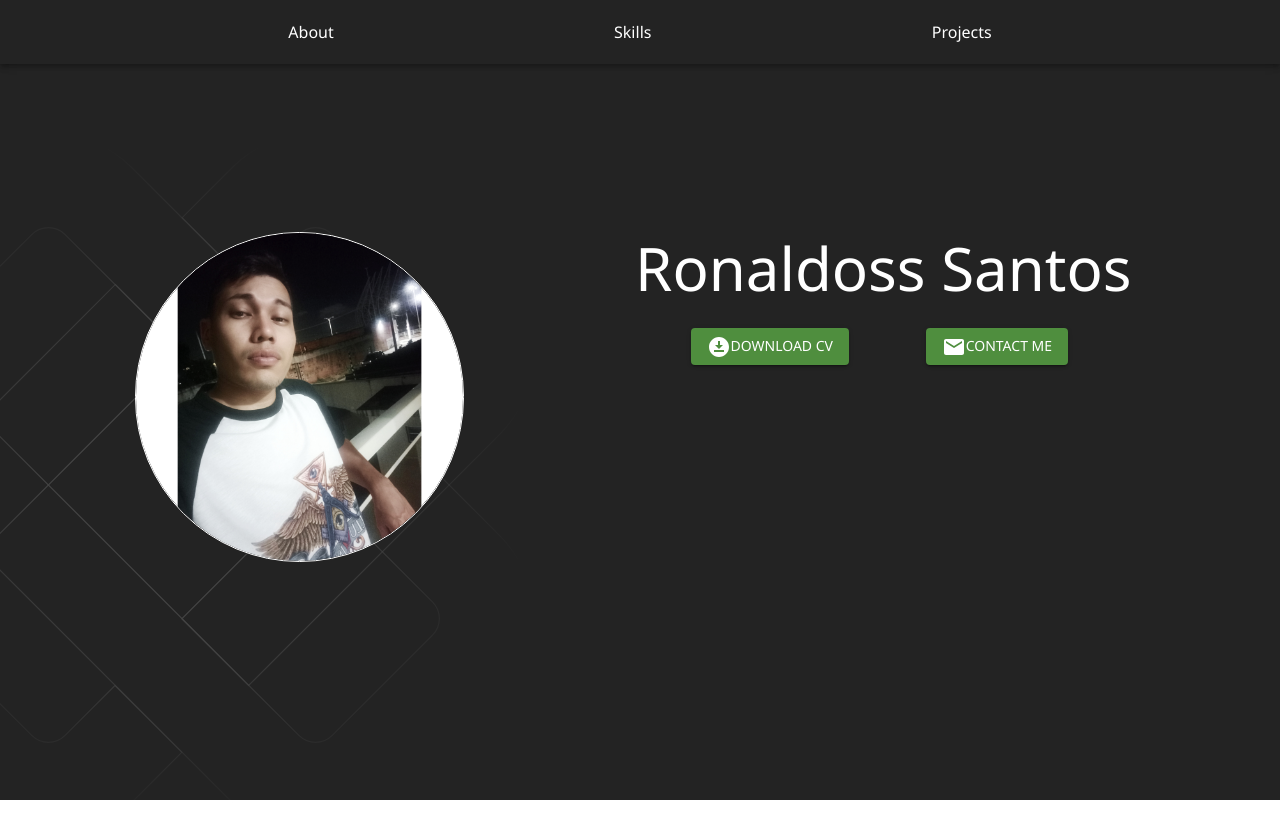
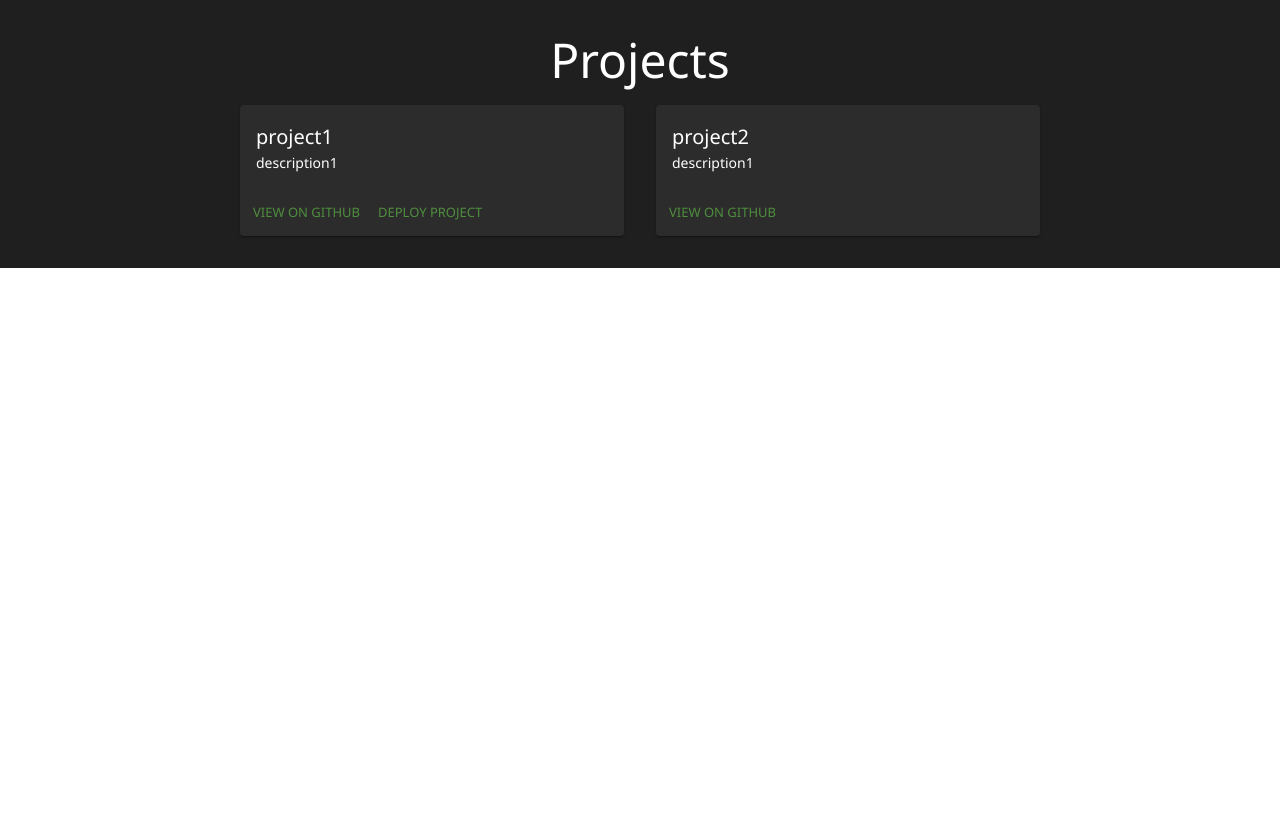
Before and after one commit to Ronaldosdeltas/My-portifolio, a React (Vite) app: page /projects in a window 1280 px wide. Shown: the top 838 px of the page. After the commit the page ends 800 px from the top, so only its background shows below. Built offline with nearby package versions, Linux system fonts and the light colour scheme.

Commit message:
Creating the routes and  buttons of the page projects

```diff
--- a/package.json
+++ b/package.json
@@ -14,9 +14,11 @@
     "@emotion/styled": "^11.14.0",
     "@mui/icons-material": "^6.4.5",
     "@mui/material": "^6.4.5",
+    "axios": "^1.8.1",
     "framer-motion": "^12.4.7",
     "react": "^19.0.0",
-    "react-dom": "^19.0.0"
+    "react-dom": "^19.0.0",
+    "react-router-dom": "^7.3.0"
   },
   "devDependencies": {
     "@eslint/js": "^9.19.0",
--- a/src/App.tsx
+++ b/src/App.tsx
@@ -1,17 +1,17 @@
 import Home from "./pages/Home/Home"
+import Projects from "./pages/Home/sections/Projects/Projects"
+import { BrowserRouter as Router, Route, Routes } from "react-router-dom";
 
 
-const App=() => {
-
+const App = () => {
   return (
-
-    <>
-
-
-     <Home/>
-
-    </>
-  )
-}
+    <Router>
+      <Routes>
+        <Route path="/" element={<Home />} />
+        <Route path="/projects" element={<Projects />} />
+      </Routes>
+    </Router>
+  );
+};
 
 export default App
--- a/src/assets/components/NavBar/NavBar.tsx
+++ b/src/assets/components/NavBar/NavBar.tsx
@@ -1,4 +1,5 @@
 import { AppBar, MenuItem, styled, Toolbar } from "@mui/material"
+import { Link as RouterLink } from "react-router-dom";
 
 const NavBar=() => {
 
@@ -7,19 +8,29 @@ const NavBar=() => {
          justifyContent: 'space-evenly',
 
     }))
+    const Styledlink = styled(RouterLink)(()=>({
+        color: 'white',
+        textDecoration: 'none'
+    }))
 
 
     return (
       <>
         <AppBar position="absolute">
             <StyledToolbar>
-           <MenuItem>About</MenuItem>
-           <MenuItem>Skills</MenuItem>
-              <MenuItem>Projects</MenuItem>
+            <Styledlink to="/about">
+          <MenuItem>About</MenuItem>
+        </Styledlink>
+          <Styledlink to="/skills">
+          <MenuItem>Skills</MenuItem>
+        </Styledlink>
+        <Styledlink to="/projects">
+          <MenuItem>Projects</MenuItem>
+        </Styledlink>
               </StyledToolbar>
             </AppBar>
       </>
-    )
-  }
+    );
+  };
 
   export default NavBar
--- a/src/pages/Home/Home.tsx
+++ b/src/pages/Home/Home.tsx
@@ -3,6 +3,7 @@ import Hero from "./sections/Hero/Hero"
 
 
 const Home=() => {
+
 
     return (
       <>
--- /dev/null
+++ b/src/pages/Home/sections/Projects/Projects.tsx
@@ -0,0 +1,65 @@
+import { Box, Button, Card, CardActions, CardContent, Grid, Typography } from "@mui/material";
+
+const Projects = () => {
+    const repos = [
+        {
+            id: 1,
+            name: "project1",
+            description: "description1",
+            url: "https://github.com/Ronaldosdeltas/sapace_invaders",
+            url: "https://ronaldosdeltas.github.io/sapace_invaders/"
+        },
+        {
+            id: 2,
+            name: "project2",
+            description: "description1",
+            url: "url1"
+        }
+    ]
+    return(
+        <Box sx={{ padding: "2rem", backgroundColor: "#1f1f1f" }}>
+      <Typography variant="h3" color="primary.contrastText" align="center" gutterBottom>
+        Projects
+      </Typography>
+      <Grid container spacing={4} justifyContent="center">
+        {repos.map((repo) => (
+          <Grid item xs={12} md={4} key={repo.id}>
+            <Card sx={{ backgroundColor: "#2c2c2c", color: "#fff" }}>
+              <CardContent>
+                <Typography variant="h6">{repo.name}</Typography>
+                <Typography variant="body2">{repo.description}</Typography>
+              </CardContent>
+                <CardActions>
+              <Button
+                  size="small"
+                  color="secondary"
+                  href={repo.url}
+                  target="_blank"
+                  rel="noopener noreferrer"
+                >
+                  View on GitHub
+                </Button>
+                {repo.id === 1 && (
+                <Button
+                  size="small"
+                  color="secondary"
+                  href={repo.url}
+                  target="_blank"
+                  rel="noopener noreferrer"
+                >
+                  Deploy project
+                </Button>
+              )}
+              </CardActions>
+            </Card>
+          </Grid>
+        ))}
+      </Grid>
+    </Box>
+  );
+};
+
+
+
+
+export default Projects;
```
Also changed, not shown: 1 other file (tests, documents, lock files or other folders).
